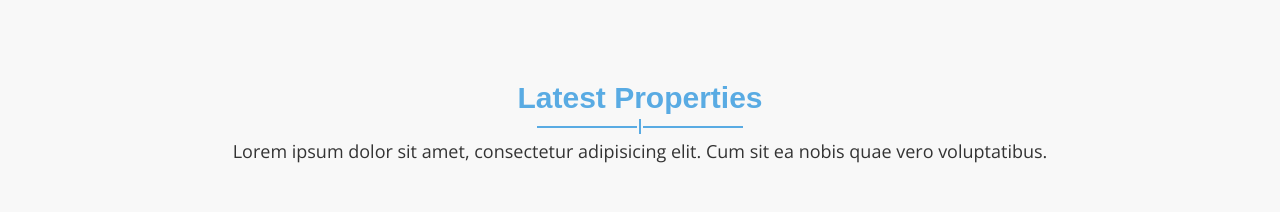
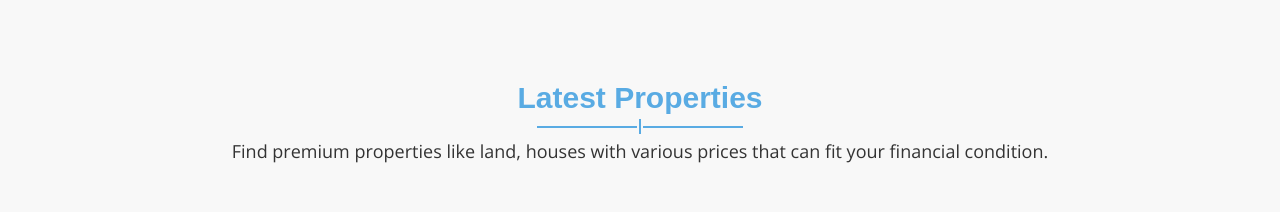
Before and after one commit to ssenyondovictor/NetGanda_properties, a plain HTML site: page index.html in a window 1280 px wide. Shown: the part 1460-1672 px from the top of the page. Drawn offline with nearby package versions, Linux system fonts and the light colour scheme.

Commit message:
update index.html

```diff
--- a/index.html
+++ b/index.html
@@ -370,7 +370,7 @@ Welcome to our online platform, your hub for all your land and house purchasing
 <h2>Latest Properties</h2>
 <span></span>
 <p>
-Lorem ipsum dolor sit amet, consectetur adipisicing elit. Cum sit ea nobis quae vero voluptatibus.
+Find premium properties like land, houses with various prices that can fit your financial condition.
 </p>
 </div>
 <div class="aa-latest-properties-content">
```
